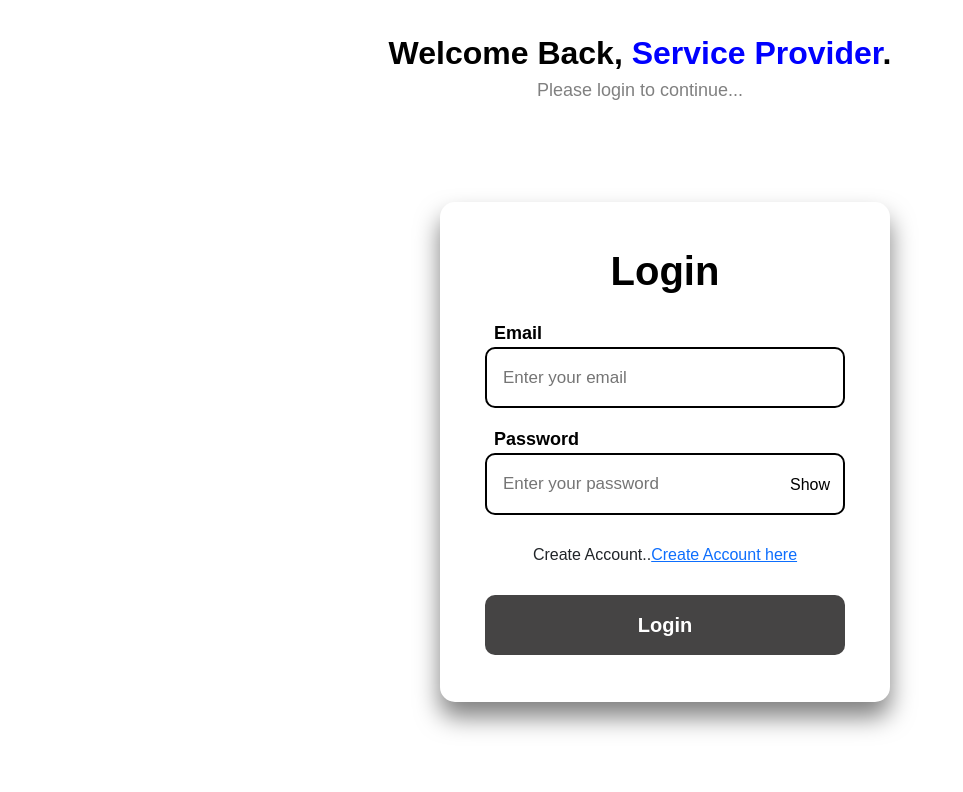
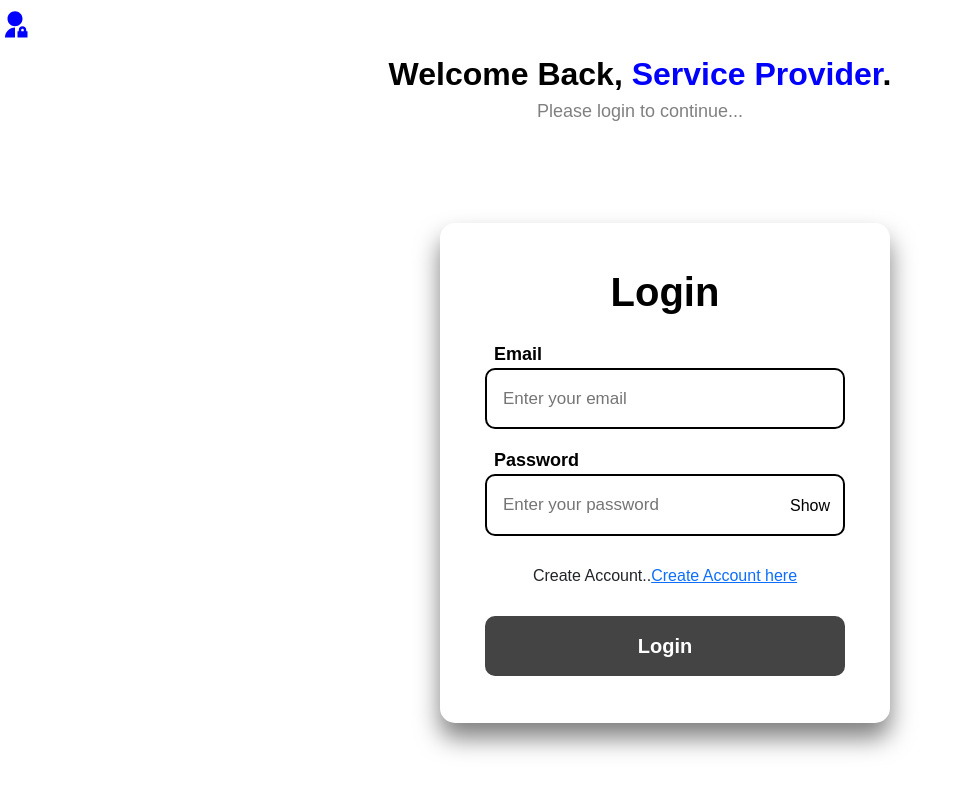
Before and after one commit to krunal-prajapati9/frontend_homeappliances, a React (Vite) app: page /loginpage in a window 1280 px wide. Shown: the top 792 px of the page, without its empty margins (0-963 px from the left). Built offline with nearby package versions, Linux system fonts and the light colour scheme; what @react-pdf/renderer would draw is missing.

Commit message:
login updatedd

```diff
--- a/src/FRONTEND/SERVICEPROVIDER/LoginPage1.jsx
+++ b/src/FRONTEND/SERVICEPROVIDER/LoginPage1.jsx
@@ -2,7 +2,7 @@ import React, { useState } from "react";
 import "./Style/Loginpage.css";
 import { useNavigate, Link } from "react-router-dom";
 import Header1 from "./Header1";
-
+import { RiAdminFill } from "react-icons/ri";
 const Serviceproviderlogin = () => {
   const [email, setEmail] = useState("");
   const [password, setPassword] = useState("");
@@ -48,6 +48,9 @@ const Serviceproviderlogin = () => {
 
   return (
     <>
+     <Link to="/Adminpenal" title="Go to Admin Panel" style={{ cursor: 'pointer', color: 'blue', fontSize: '30px' }}>
+        <RiAdminFill />
+      </Link>
       {/* <Header1/> */}
       <br />
       <div className="content">
```
